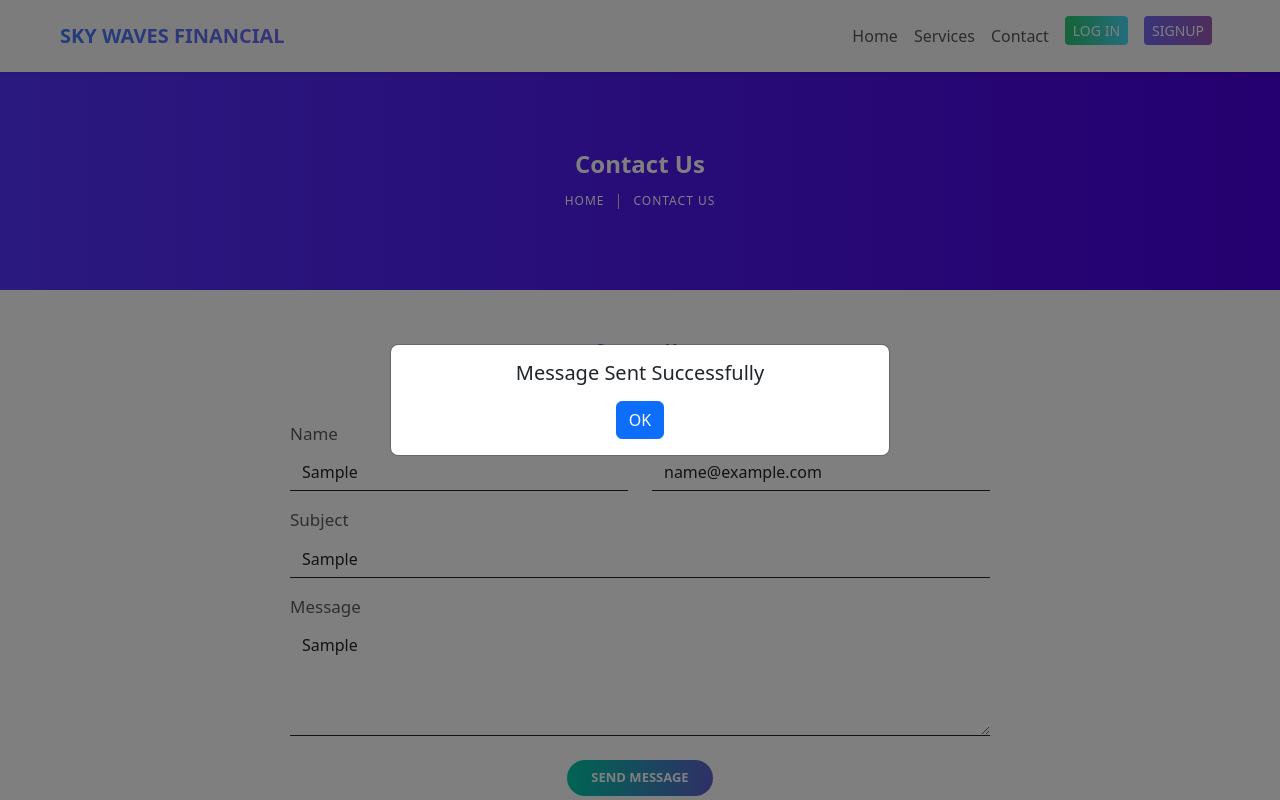
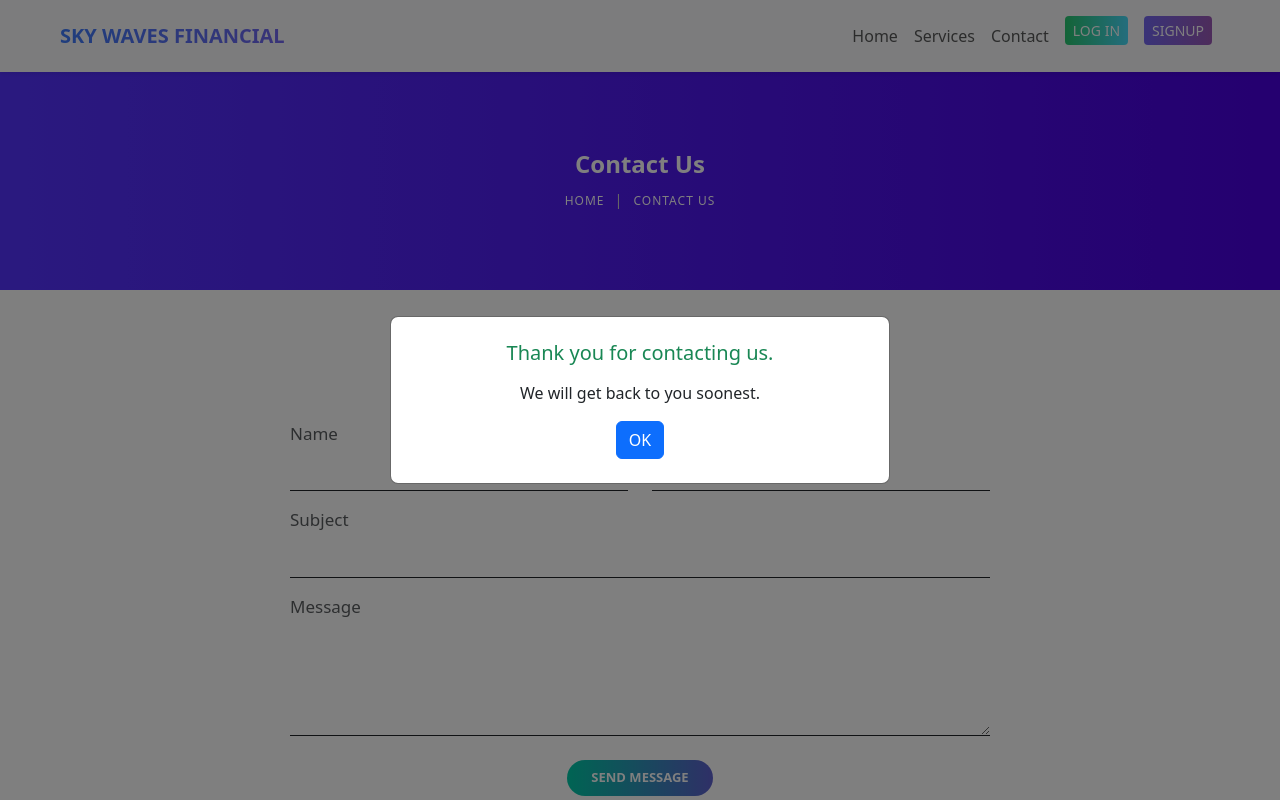
Before and after one commit to devoco91/bank-frontend, a React (Vite) app: page /contact in a window 1280 px wide. Both pictures are taken after typing "Sample", "name@example.com", "Sample", "Sample" into the empty fields and a click on the button "SEND MESSAGE". Shown: the top 800 px of the page. Built offline with nearby package versions, Linux system fonts and the light colour scheme.

Commit message:
Logo redirection added with Link

```diff
--- a/src/components/ContactForm.jsx
+++ b/src/components/ContactForm.jsx
@@ -1,14 +1,15 @@
-// File: src/components/ContactForm.jsx
-import React, { useState } from 'react';
+import React, { useState, useRef } from 'react';
 import { Container, Row, Col, Form, Button, Modal } from 'react-bootstrap';
 import 'bootstrap/dist/css/bootstrap.min.css';
 
 const ContactForm = () => {
   const [showModal, setShowModal] = useState(false);
+  const formRef = useRef(null);
 
   const handleSubmit = (e) => {
     e.preventDefault();
     setShowModal(true);
+    formRef.current.reset(); // Reset form fields
   };
 
   return (
@@ -16,33 +17,33 @@ const ContactForm = () => {
       <Container>
         <div className="text-center mb-4">
           <p className="text-primary fw-bold mb-1" style={{ fontSize: '17px' }}>Contact Us</p>
-          <h5 className="f" style={{ fontSize: '24px' }}>Contact With Us</h5>
+          <h5 style={{ fontSize: '24px' }}>Contact With Us</h5>
         </div>
 
-        <Form className="mx-auto" style={{ maxWidth: '700px' }} onSubmit={handleSubmit}>
+        <Form className="mx-auto" style={{ maxWidth: '700px' }} onSubmit={handleSubmit} ref={formRef}>
           <Row className="mb-3">
             <Col md={6} className="mb-3 mb-md-0">
               <Form.Group>
                 <Form.Label className="text-muted" style={{ fontSize: '17px' }}>Name</Form.Label>
-                <Form.Control type="text" className="border-0 border-bottom border-dark rounded-0 shadow-none" />
+                <Form.Control type="text" required className="border-0 border-bottom border-dark rounded-0 shadow-none" />
               </Form.Group>
             </Col>
             <Col md={6}>
               <Form.Group>
                 <Form.Label className="text-muted" style={{ fontSize: '17px' }}>Email</Form.Label>
-                <Form.Control type="email" className="border-0 border-bottom border-dark rounded-0 shadow-none" />
+                <Form.Control type="email" required className="border-0 border-bottom border-dark rounded-0 shadow-none" />
               </Form.Group>
             </Col>
           </Row>
 
           <Form.Group className="mb-3">
             <Form.Label className="text-muted" style={{ fontSize: '17px' }}>Subject</Form.Label>
-            <Form.Control type="text" className="border-0 border-bottom border-dark rounded-0 shadow-none" />
+            <Form.Control type="text" required className="border-0 border-bottom border-dark rounded-0 shadow-none" />
           </Form.Group>
 
           <Form.Group className="mb-4">
             <Form.Label className="text-muted" style={{ fontSize: '17px' }}>Message</Form.Label>
-            <Form.Control as="textarea" rows={4} className="border-0 border-dark border-bottom rounded-0 shadow-none" />
+            <Form.Control as="textarea" rows={4} required className="border-0 border-dark border-bottom rounded-0 shadow-none" />
           </Form.Group>
 
           <div className="text-center">
@@ -60,9 +61,11 @@ const ContactForm = () => {
           </div>
         </Form>
 
-        <Modal show={showModal} onHide={() => setShowModal(false)} centered>
-          <Modal.Body className="text-center">
-            <h5 className="mb-3">Message Sent Successfully</h5>
+        {/* Modal with fade animation */}
+        <Modal show={showModal} onHide={() => setShowModal(false)} centered className="fade">
+          <Modal.Body className="text-center py-4">
+            <h5 className="mb-3 text-success">Thank you for contacting us.</h5>
+            <p>We will get back to you soonest.</p>
             <Button variant="primary" onClick={() => setShowModal(false)}>OK</Button>
           </Modal.Body>
         </Modal>
--- a/src/components/pages/Dashboard.jsx
+++ b/src/components/pages/Dashboard.jsx
@@ -111,7 +111,9 @@ export default function Dashboard() {
           </Link>
 
           <br />
+          <Link to='/profile'>
           <img src='' alt="Profile" className="rounded-circle border shadow" width="80" height="80" style={{ objectFit: "cover" }} />
+          </Link>
         </div>
         <ul className="nav flex-column fw-semibold">
           <li className="nav-item mb-3">
@@ -210,18 +212,18 @@ export default function Dashboard() {
         </div>
 
         <div className="px-2 px-md-4 pb-4">
-          <h6 className="mb-3 fw-semibold">Last 10 Transaction History</h6>
+          <h4 className="mb-3 fw-semibold mt-5 ">Last 10 Transaction History</h4>
           <div className="table-responsive">
             <table className="table table-bordered bg-white">
               <thead className="table-head">
                 <tr>
-                  <th>#</th>
-                  <th>REFERENCE</th>
-                  <th>AMOUNT</th>
-                  <th>TYPE</th>
-                  <th>DESC</th>
-                  <th>DATE</th>
-                  <th>STATUS</th>
+                  <th style={{backgroundColor:'#d4d4d4'}}>#</th>
+                  <th style={{backgroundColor:'#d4d4d4'}}>REFERENCE</th>
+                  <th style={{backgroundColor:'#d4d4d4'}}>AMOUNT</th>
+                  <th style={{backgroundColor:'#d4d4d4'}}>TYPE</th>
+                  <th style={{backgroundColor:'#d4d4d4'}}>DESC</th>
+                  <th style={{backgroundColor:'#d4d4d4'}}>DATE</th>
+                  <th style={{backgroundColor:'#d4d4d4'}}>STATUS</th>
                 </tr>
               </thead>
               <tbody>
```
